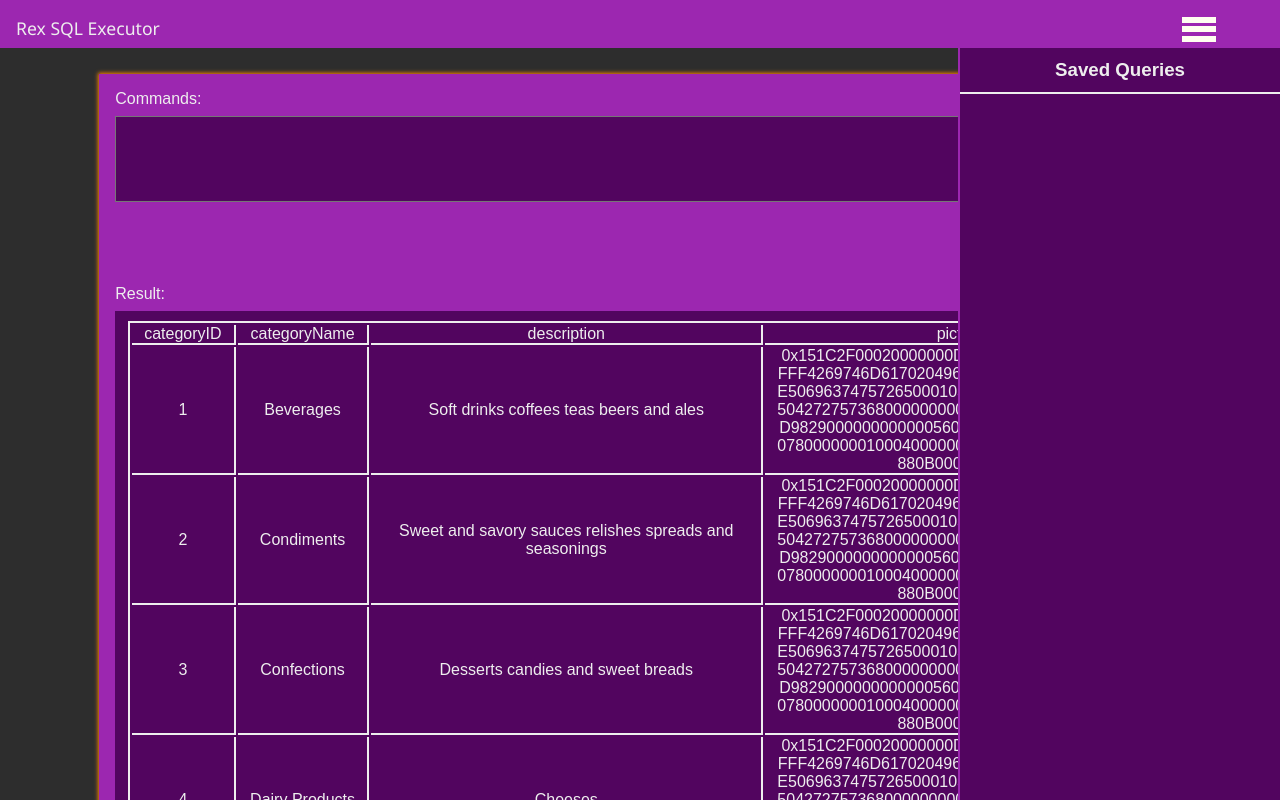
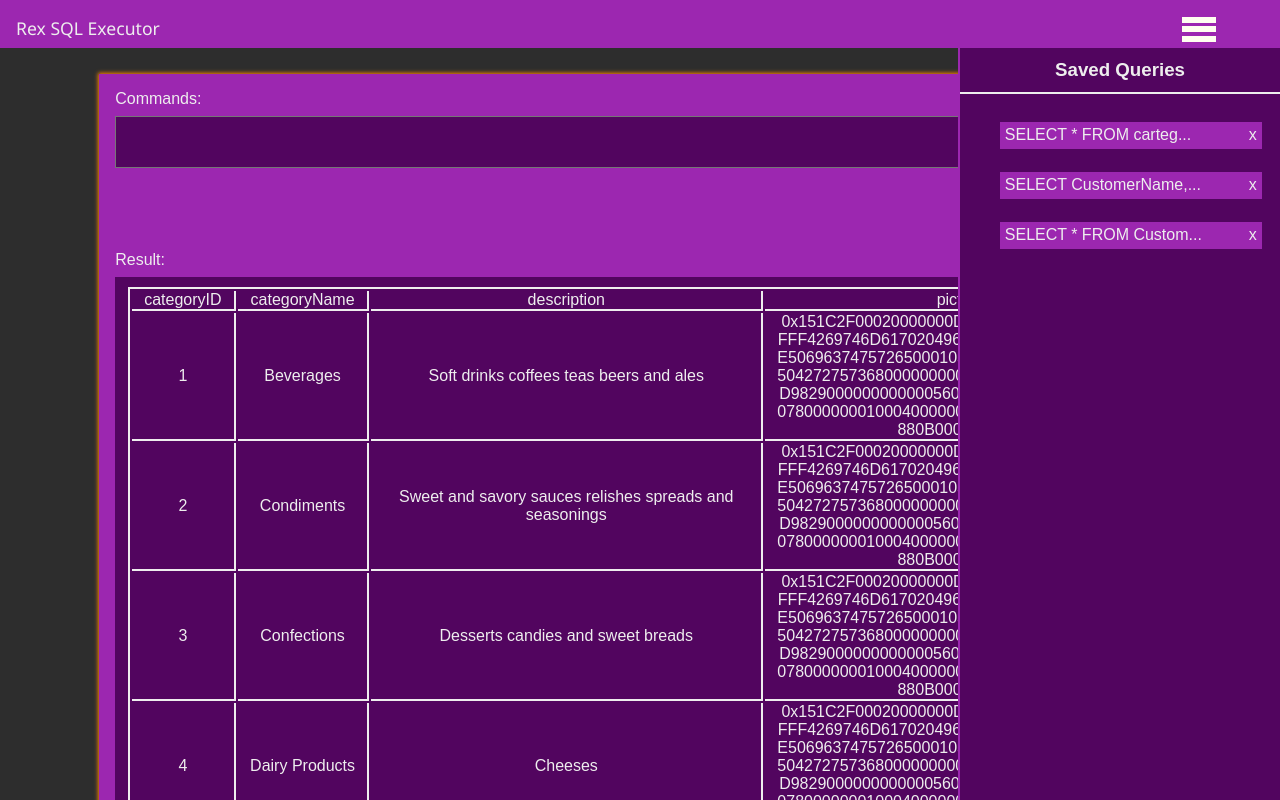
Before and after one commit to omivrex/SQL-Executor, a React (Create React App) app: page / in a window 1280 px wide. Built offline with nearby package versions, Linux system fonts and the light colour scheme.

Commit message:
added defalu querries

```diff
--- a/src/App.js
+++ b/src/App.js
@@ -3,6 +3,23 @@ import './App.css'
 import NavBar from './components/Navbar.component'
 import SavedQueries from './components/SavedQueries.component'
 import TypingSection from './components/TypingSection.component'
+
+const defaultQuerries = [
+  {
+    command: 'SELECT * FROM cartegories;',
+    result: 0
+  },
+  {
+    command: 'SELECT CustomerName, City FROM Customers;',
+    result: 1
+  },
+
+  {
+    command: `SELECT * FROM Customers
+    ORDER BY Country;`,
+    result: 3
+  },
+]
 
 function App() {
   const [extraClass, setextraClass] = useState('')
@@ -27,13 +44,18 @@ function App() {
             tempArr.push({... JSON.parse(query), key})
         }
     }
-    setsavedQueries([... tempArr])
+    setsavedQueries([... defaultQuerries, ... tempArr])
   }
 
   const deleteQuery = (index) => {
-    localStorage.removeItem(savedQueries[index].key)
-    alert('Query Successfully Deleted!')
-    getSavedQueries()
+    const queryKey = savedQueries[index].key
+    if (queryKey) {
+      localStorage.removeItem(queryKey)
+      alert('Query Successfully Deleted!')
+      getSavedQueries()
+    } else {
+      alert(`This is a default query, it can't be deleted `)
+    }
   }
 
   useEffect(() => {
--- a/src/styles/TypingSection.styles.css
+++ b/src/styles/TypingSection.styles.css
@@ -76,7 +76,7 @@
   overflow-wrap: anywhere;
   padding: 10px;
   width: 99%;
-  min-height: 5%;
+  /* min-height: 5%; */
   resize: none;
 }
 
```
